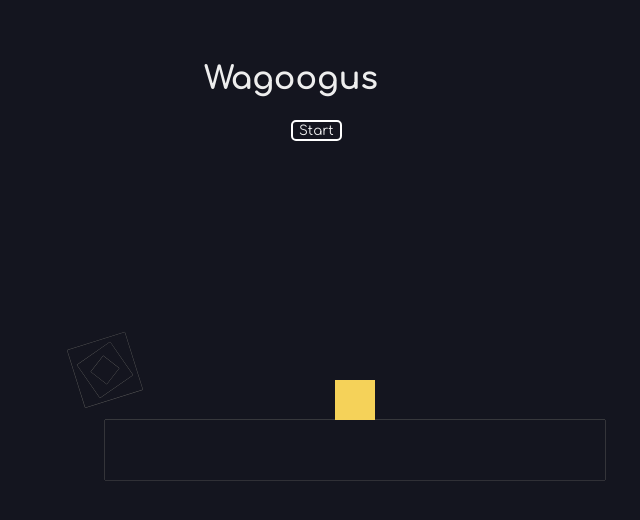
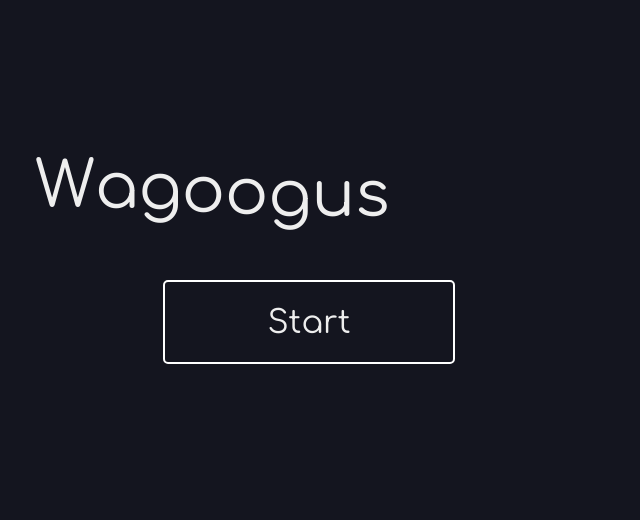
Before and after one commit to jblob-devs/limbo, a plain HTML site: page index.html in a window 1280 px wide. Shown: the whole page, without its empty margins (285-925 px from the left). Drawn offline with nearby package versions, Linux system fonts and the light colour scheme; animation ran at ten frames a second.

Commit message:
new level plus streamlined
streamlined level creation using abstraction

```diff
--- a/index.html
+++ b/index.html
@@ -1,65 +1,42 @@
 <!DOCTYPE html>
 <html>
-    <style>
-        #textbox,#title,#SwitchMode, .display, #textBox{
-            position: absolute;
-            color: #eee;
-            cursor: move;
-            font-family: "Comfortaa", sans-serif;
-            user-select: none;
-            display: flex;
-            align-items: center;
-            justify-content: center;
-        }html, body {
-            position: relative;
-            height: 100%;
-            margin: 0;
-            overflow: hidden;
-        }button {
-            background-color: transparent;
-            background-repeat: no-repeat;
-            border: none;
-            cursor: pointer;
-            border: 2px solid white;
-            border-radius: 5px;
-            overflow: hidden;
-            color: #eee;
-            font-family: "Comfortaa", sans-serif;
-        }button:hover{
-            transform: scale(0.9);
-            transition: 0.5s ease;
-        }#textBox{
-            font-size: 5vh;
-        }.eye, .smile{
-            height: 5vh;
-        }
-    </style>
     <head>
+        <link rel="stylesheet" href="styles.css">
        <script src="https://code.jquery.com/jquery-3.7.1.js" integrity="sha256-eKhayi8LEQwp4NKxN+CfCh+3qOVUtJn3QNZ0TciWLP4=" crossorigin="anonymous"></script>
        <script src="matter.js"></script>
        <script src="levellogic.js"></script>
+       <script src="levels/level0.js"></script>
        <!--jquery script-->
        <link rel="preconnect" href="https://fonts.googleapis.com">
 <link rel="preconnect" href="https://fonts.gstatic.com" crossorigin>
 <link href="https://fonts.googleapis.com/css2?family=Comfortaa:wght@300..700&display=swap" rel="stylesheet">
     </head>
     <!--The body is where the actual canvas is projected to-->
-    <canvas id="CANVAS"></canvas>
+
 
     <body>
-        <div id="title" style="top:5vh;width:90vw">
-            <h1>Wagoogus</h1>
+        <div id="title" style="height:100%;width:100%;background-color:#14151f;">
+            <div style="position:absolute;top:20vh;left:25vw;"><span>W</span><span>a</span><span>g</span><span>o</span><span>o</span><span>g</span><span>u</span><span>s</span></div>
             <br>
+            <button style="padding:5vh 8vw; font-size:4vh;height:5vh;top:35vh;left:35vw" class ="display" id="startButton" onclick="start()">Start</button>
+        </div>
+
+
+        <div id="playscreen">
+            <canvas id="CANVAS"></canvas>
+            <div id="textBox" style="top:15vh;left:25vw"></div>
 
         </div>
-        <div id="eyes" style="position:absolute;top:15vh;left:10vw">
+        <!--
+            <div id="eyes" style="position:absolute;top:15vh;left:10vw">
             <img class="eye" src="images/eye.png" >
             <img class="eye" src="images/eye.png" >
             <br>
             <img class="smile" src="images/smile.png">
         </div>
-        <div id="textBox" style="top:15vh;left:25vw"></div>
-        <button style="top:15vh;left:45vw" class ="display" id="startButton" onclick="start()">Start</button>
+        -->
+
+
         <!--
         <div id="SwitchMode" style="top:15vh;width:80vw">
             <button id="switchModeButton" onclick="switchPlacementMode()">Currently:<br> Place Mode</button>
@@ -69,10 +46,12 @@
 
     </body>
     <script>
+        $("#playscreen").hide()
+
         var mouseX = 0;
         var mouseY = 0
         var canvas = document.getElementById("CANVAS");
-        var mode = "place"
+        var mode = "none"
         var type = "tile"
 
         function getMousePosition(canvas, event) {
@@ -100,7 +79,6 @@
 
     // create an engine
     var engine = Engine.create();
-
     // create a renderer
     var render = Render.create({
         canvas: canvas,
@@ -116,7 +94,6 @@
 
     });
 
-
     canvas.width = window.innerWidth
 
     canvas.height = window.innerHeight
@@ -131,10 +108,7 @@
             wireframes: false
         }
     };
-
     var canvasmouse = Mouse.create(render.canvas);
-
-
     var mouseConstraintOptions = {
         mouse: canvasmouse,
         constraint:{
@@ -156,17 +130,8 @@
     let isOnGround = false;
     let maxSpeedX = 15;
      // create two boxes and a ground
-    var ground = Bodies.rectangle(400, 610, 500, 60, { isStatic: true, collisionFilter:{category: TILE_CATEGORY} });
-    var endpoint = Bodies.rectangle(150, 530, 60, 60, { isStatic: true, isSensor:true });
-    var endpointdeco1 = Bodies.rectangle(150, 530, 40, 40, { isStatic: true,isSensor: true});
-    var endpointdeco2 = Bodies.rectangle(150, 530, 20, 20, { isStatic: true,isSensor: true });
 
-    const rotationSpeed = 0.02; // Adjust as needed
-    setInterval(() => {
-        Body.rotate(endpoint, rotationSpeed);
-        Body.rotate(endpointdeco1, rotationSpeed * 2);
-        Body.rotate(endpointdeco2, rotationSpeed * 3);
-    }, 1000 / 60);
+
 
     //var wagoogustext = Bodies.rectangle(800, 70, 200, 60, { isStatic: true });
     //var mouseBox = Bodies.rectangle(500, 100, 80, 80, {collisionFilter:{category: TILE_CATEGORY} });
@@ -179,33 +144,29 @@
 
         if(event.key == 'w' && isOnGround){
             velJump = playerBlob.velocity.x
-            Body.applyForce(playerBlob, {x: playerBlob.position.x, y: playerBlob.position.y}, {x: 0, y: -force*0.5});
+            Body.applyForce(playerBlob, {x: playerBlob.position.x, y: playerBlob.position.y}, {x: 0, y: -force*0.55});
         }else if(event.key == 'd' && playerBlob.velocity.x < maxSpeedX){
             if(isOnGround){
-                Body.setVelocity(playerBlob, { x: 4, y: playerBlob.velocity.y });
+                Body.setVelocity(playerBlob, { x: 5, y: playerBlob.velocity.y });
             }else{
-                Body.setVelocity(playerBlob, { x: 1, y: playerBlob.velocity.y });
+                Body.setVelocity(playerBlob, { x: 2, y: playerBlob.velocity.y });
             }
 
             //Body.applyForce(playerBlob, {x: playerBlob.position.x, y: playerBlob.position.y}, {x: force * 0.1, y: 0});
         }else if(event.key == 'a' && playerBlob.velocity.x > -maxSpeedX){
             if(isOnGround){
-                Body.setVelocity(playerBlob, { x: -4, y: playerBlob.velocity.y });
+                Body.setVelocity(playerBlob, { x: -5, y: playerBlob.velocity.y });
             }else{
-                Body.setVelocity(playerBlob, { x: -1, y: playerBlob.velocity.y });
+                Body.setVelocity(playerBlob, { x: -2, y: playerBlob.velocity.y });
             }
 
             //Body.applyForce(playerBlob, {x: playerBlob.position.x, y: playerBlob.position.y}, {x: -force * 0.1, y: 0});
         }else if(event.key == 's'){
             let collisions = Query.collides(playerBlob, [endpoint])
             if(collisions.length > 0){
-                createLevel(1, playerBlob, engine, render, canvas)
+                createLevel(1, playerBlob, engine, render)
             }
         }
-
-
-
-
     });
 
     //label creation
@@ -310,13 +271,14 @@
     }
 
     canvas.addEventListener("mousedown", function (e) {
-
+        getCorrectedMousePosition(e)
+        console.log(mouseX, mouseY)
         if(mode == "place"){
         //var correctedMouse = getCorrectedMousePosition(e);
         //mouseX = correctedMouse.x;
         //mouseY = correctedMouse.y;
-        getCorrectedMousePosition(e)
-        console.log(mouseX, mouseY)
+
+
         var placementObj = null;
         if(type == "tile"){
             placementObj = Bodies.rectangle(mouseX, mouseY, 80, 80, {isStatic: true, collisionFilter:{category:TILE_CATEGORY}});
@@ -336,6 +298,23 @@
             document.getElementById("switchModeButton").innerHTML  = "Currently: <br> Place Mode"
         }
     }
+
+    let targetZoom = 1;
+    let zoom = 1;
+    let zoomSpeed = 0.1;
+    function setZoom(zoomvalue) {
+        targetZoom = zoomvalue;
+        smoothZoom(targetZoom)
+    }
+
+
+    function smoothZoom() {
+    var zoomDirection = Math.sign(targetZoom - zoom); // Determine zoom direction (+1 for zoom in, -1 for zoom out)
+    zoom += zoomDirection * zoomSpeed; // Increment or decrement zoom level based on direction
+    if ((zoomDirection > 0 && zoom >= targetZoom) || (zoomDirection < 0 && zoom <= targetZoom)) {
+        zoom = targetZoom; // Clamp to target zoom if reached or overshot
+    }
+}
 
     function switchTypeMode(){
         if(type == "tile"){
@@ -361,17 +340,12 @@
         Bounds.shift(render.bounds,
         {
 
-            x: playerBlob.position.x - window.innerWidth/2,
-            y: playerBlob.position.y - window.innerHeight/2
+            x: (playerBlob.position.x - window.innerWidth/2) /zoom,
+            y: (playerBlob.position.y - window.innerHeight/2) /zoom
 
         });
 
-        //Mouse.setOffset(mConstraint.mouse, {x: playerBlob.bodies[4].position.x + window.innerWidth / 2, y: playerBlob.bodies[4].position.y + window.innerHeight / 2});
 
-        //console.log(cameraOffset.x + ", " + cameraOffset.y)
-        //var correctedMouse = getCorrectedMousePosition(e);
-        //mouseX = correctedMouse.x;
-        //mouseY = correctedMouse.y;
         canvasmouse.position.x = mouseX
         canvasmouse.position.y = mouseY
 
@@ -381,8 +355,9 @@
             Body.setPosition(playerBlob, {x:360, y:560})
             Body.setVelocity(playerBlob, {x:0, y:0})
         }
+
         playerBlob.density = 0.05; // Adjust density as needed
-        playerBlob.frictionAir = 0.0001; // Adjust air friction as needed
+        playerBlob.frictionAir = 0.001; // Adjust air friction as needed
         playerBlob.gravityScale = 1; // Adjust gravity scale as needed
 
     let vel = playerBlob.velocity;
@@ -400,7 +375,7 @@
         isOnGround = false;
     }
 
-
+    console.log(playerBlob.frictionStatic)
     updateEyes()
     });
 
@@ -457,27 +432,6 @@
 
     }
 
-    Events.on(engine, 'collisionStart', function(event){
-
-
-        //checks if a playerbody and the end point have collided
-        event.pairs.forEach(pair => {
-
-                if((pair.bodyA === playerBlob && pair.bodyB === endpoint) ||
-                (pair.bodyA === endpoint && pair.bodyB === playerBlob)) {
-                    updateLabel(endpoint.position.x, endpoint.position.x, "press s to enter")
-                }
-        });
-    });
-
-    Events.on(engine, 'collisionEnd', event => {
-    event.pairs.forEach(pair => {
-        if((pair.bodyA === playerBlob && pair.bodyB === endpoint) ||
-                (pair.bodyA === endpoint && pair.bodyB === playerBlob)) {
-                label.style.display = 'none'
-        }
-    });
-    });
 
 
     let col = 0;
@@ -521,11 +475,12 @@
     return lowestY >= topBoundary - threshold;
 }
 
+    // add all of the bodies to the world
+    Composite.add(engine.world, [canvasmouse, mConstraint]);
+    createLevel(0, playerBlob, engine, render)
+    Composite.add(engine.world, [playerBlob]);
+    Body.setPosition(playerBlob, {x:360, y:560})
 
-
-    // add all of the bodies to the world
-    Composite.add(engine.world, [ground,canvasmouse, mConstraint,endpoint,endpointdeco1, endpointdeco2]);
-    Composite.add(engine.world, [playerBlob]);
     // run the renderer
     Render.run(render);
 
--- a/levellogic.js
+++ b/levellogic.js
@@ -62,25 +62,92 @@ let tutorialDialogue = async()=>{
 
 function start(){
     $("#startButton").hide();
-    $("#title").slideUp();
-    tutorialDialogue();
+    $("#title").hide();
+    $("#playscreen").show()
+    //tutorialDialogue();
+}
+var endpoint;
+
+function createEndpoint(posX, posY){
+  //150 530
+  endpoint = Bodies.rectangle(posX, posY, 40, 40, { isStatic: true, isSensor:true, render:{strokeStyle:'skyblue'} });
+  var endpointdeco1 = Bodies.rectangle(posX, posY, 30, 30, { isStatic: true,isSensor: true, render:{strokeStyle:'skyblue'}});
+  var endpointdeco2 = Bodies.rectangle(posX, posY, 20, 20, { isStatic: true,isSensor: true, render:{strokeStyle:'skyblue'} });
+  let rotationSpeed = 0.02; // Adjust as needed
+    setInterval(() => {
+        Body.rotate(endpoint, rotationSpeed);
+        Body.rotate(endpointdeco1, rotationSpeed * 2);
+        Body.rotate(endpointdeco2, rotationSpeed * 3);
+    }, 1000 / 60);
+    Events.on(engine, 'collisionStart', function(event){
+      //checks if a playerbody and the end point have collided
+      event.pairs.forEach(pair => {
+
+              if((pair.bodyA === playerBlob && pair.bodyB === endpoint) ||
+              (pair.bodyA === endpoint && pair.bodyB === playerBlob)) {
+                  updateLabel(endpoint.position.x, endpoint.position.x, "press s to enter")
+              }
+      });
+  });
+
+  Events.on(engine, 'collisionEnd', event => {
+  event.pairs.forEach(pair => {
+      if((pair.bodyA === playerBlob && pair.bodyB === endpoint) ||
+              (pair.bodyA === endpoint && pair.bodyB === playerBlob)) {
+              label.style.display = 'none'
+      }
+  });
+  });
+  Composite.add(engine.world, [endpoint, endpointdeco1, endpointdeco2])
 }
 
+function createTile(posX, posY, length, width){
+  //400 610
+  var tile = Bodies.rectangle(posX, posY, length, width, { isStatic: true, collisionFilter:{category: TILE_CATEGORY} });
+    Composite.add(engine.world, tile)
+}
 
-function createLevel(number, player, engine, render, canvas){
+function createSign(posX, posY, text){
+  var sign = Bodies.rectangle(posX, posY, 30, 30, { isStatic: true,isSensor: true, render:{strokeStyle:'skyblue'}});
+  Events.on(engine, 'collisionStart', function(event){
+    //checks if a playerbody and the end point have collided
+    event.pairs.forEach(pair => {
+
+            if((pair.bodyA === playerBlob && pair.bodyB === sign) ||
+            (pair.bodyA === sign && pair.bodyB === playerBlob)) {
+                updateLabel(posX, posY, text)
+                setZoom(3);
+            }
+    });
+    Events.on(engine, 'collisionEnd', event => {
+      event.pairs.forEach(pair => {
+          if((pair.bodyA === playerBlob && pair.bodyB === sign) ||
+                  (pair.bodyA === sign && pair.bodyB === playerBlob)) {
+                  label.style.display = 'none'
+                  setZoom(1);
+          }
+      });
+      });
+});
+Composite.add(engine.world, [sign])
+}
+
+function createLevel(number, player, engine, render){
     Composite.clear(engine.world);
     Render.stop(render);
+  if(number == 0){
+
+    runLevel0();
+
+  }
 
   if(number == 1){
       let ground = Bodies.rectangle(250, 600, 610, 50, { isStatic: true, collisionFilter:{category: TILE_CATEGORY} });
       Composite.add(engine.world, [ground, player])
   }
 
-
   Render.run(render);
-  let runner = Runner.create();
-
       // run the engine
-  Runner.run(runner, engine);
+  //Runner.run(runner, engine);
 
   }
--- /dev/null
+++ b/levels/level0.js
@@ -0,0 +1,8 @@
+function runLevel0(){
+    createTile(400, 610, 200, 60)
+    createTile(180, 530, 100, 60)
+    createTile(420, 440, 100, 30)
+    createSign(460, 560, "Destination: Limbo")
+
+    createEndpoint(420, 390)
+}
--- /dev/null
+++ b/styles.css
@@ -0,0 +1,60 @@
+#textbox,#title,#SwitchMode, .display, #textBox{
+    position: absolute;
+    color: #eee;
+    cursor: move;
+    font-family: "Comfortaa", sans-serif;
+    user-select: none;
+    display: flex;
+    align-items: center;
+    justify-content: center;
+}html, body {
+    position: relative;
+    height: 100%;
+    margin: 0;
+    overflow: hidden;
+}button {
+    background-color: transparent;
+    background-repeat: no-repeat;
+    border: none;
+    cursor: pointer;
+    border: 2px solid white;
+    border-radius: 5px;
+    overflow: hidden;
+    color: #eee;
+    font-family: "Comfortaa", sans-serif;
+}button:hover{
+    transform: scale(0.9);
+    background-color: black;
+    transition: 0.5s ease;
+}button:not(:hover){
+    transition: 0.5s ease;
+}
+#textBox{
+    font-size: 5vh;
+}.eye, .smile{
+    height: 5vh;
+}#title span{
+    animation: bounce 1.5s infinite ease;
+    display: inline-block;
+    font-size: 8vh;
+}#title{
+    display: absolute;
+}
+
+@keyframes bounce{
+    0%, 100% {
+        transform: translateY(0);
+    }
+    50%{
+        transform: translateY(-10px);
+    }
+}
+
+#title span:nth-child(1) { animation-delay: 0s; }
+#title span:nth-child(2) { animation-delay: 0.1s; }
+#title span:nth-child(3) { animation-delay: 0.2s; }
+#title span:nth-child(4) { animation-delay: 0.3s; }
+#title span:nth-child(5) { animation-delay: 0.4s; }
+#title span:nth-child(6) { animation-delay: 0.5s; }
+#title span:nth-child(7) { animation-delay: 0.6s; }
+#title span:nth-child(8) { animation-delay: 0.7s; }
```
